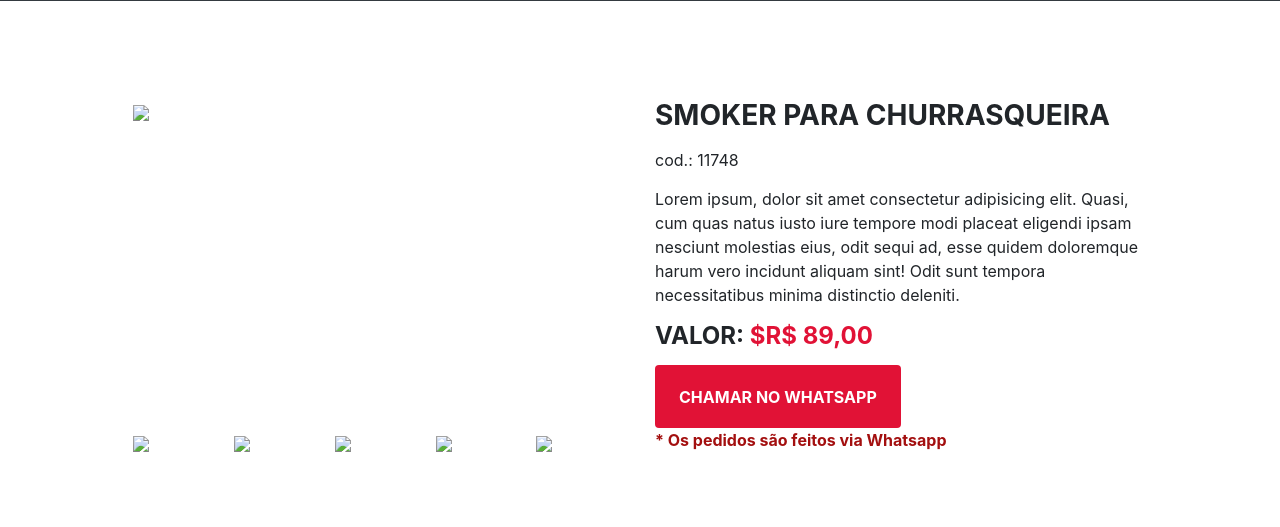
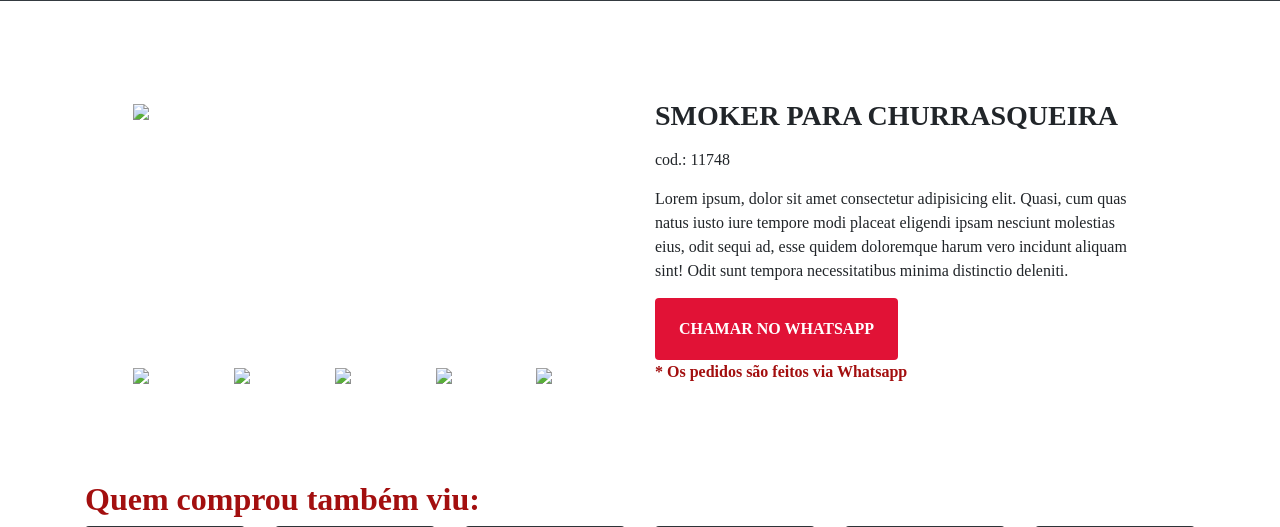
Before and after one commit to GabrielCoelho/donnovo-web, a PHP site: page /produto.html in a window 1280 px wide. Shown: the part 331-858 px from the top of the page. Run offline with PHP 8.4, Linux system fonts and the light colour scheme; some libraries are stand-ins or nearby versions; some web fonts are replaced.

Commit message:
Adicionada a fonte e retirado o valor

```diff
--- a/assets/css/app.css
+++ b/assets/css/app.css
@@ -1,3 +1,7 @@
+body{
+	font-family: "MochaMattariW01-Regular";
+}
+
 .donnovo_nome{
     color: #FFF !important;
 }
--- a/contato.html
+++ b/contato.html
@@ -12,6 +12,8 @@
     <title>Don Novo</title>
     <meta name="description" content="">
     <meta name="viewport" content="width=device-width, initial-scale=1">
+    <!-- MocchaMatari Font -->
+    <link href="//db.onlinewebfonts.com/c/3710eb8fca91ad0613cc0516af488328?family=MochaMattariW01-Regular" rel="stylesheet" type="text/css"/>
     <!-- bootstrap -->
     <link rel="stylesheet" href="assets/css/bootstrap.min.css">
     <link rel="stylesheet" href="assets/css/bootstrap-grid.min.css">
--- a/index.html
+++ b/index.html
@@ -12,6 +12,8 @@
     <title>Don Novo</title>
     <meta name="description" content="">
     <meta name="viewport" content="width=device-width, initial-scale=1">
+    <!-- MocchaMatari Font -->
+    <link href="//db.onlinewebfonts.com/c/3710eb8fca91ad0613cc0516af488328?family=MochaMattariW01-Regular" rel="stylesheet" type="text/css"/>
     <!-- bootstrap -->
     <link rel="stylesheet" href="assets/css/bootstrap.min.css">
     <link rel="stylesheet" href="assets/css/bootstrap-grid.min.css">
--- a/loja.html
+++ b/loja.html
@@ -12,6 +12,8 @@
     <title>Don Novo</title>
     <meta name="description" content="">
     <meta name="viewport" content="width=device-width, initial-scale=1">
+    <!-- MocchaMatari Font -->
+    <link href="//db.onlinewebfonts.com/c/3710eb8fca91ad0613cc0516af488328?family=MochaMattariW01-Regular" rel="stylesheet" type="text/css"/>
     <!-- bootstrap -->
     <link rel="stylesheet" href="assets/css/bootstrap.min.css">
     <link rel="stylesheet" href="assets/css/bootstrap-grid.min.css">
--- a/produto.html
+++ b/produto.html
@@ -12,6 +12,8 @@
     <title>Don Novo</title>
     <meta name="description" content="">
     <meta name="viewport" content="width=device-width, initial-scale=1">
+    <!-- MocchaMatari Font -->
+    <link href="//db.onlinewebfonts.com/c/3710eb8fca91ad0613cc0516af488328?family=MochaMattariW01-Regular" rel="stylesheet" type="text/css"/>
     <!-- bootstrap -->
     <link rel="stylesheet" href="assets/css/bootstrap.min.css">
     <link rel="stylesheet" href="assets/css/bootstrap-grid.min.css">
@@ -94,7 +96,7 @@
                             Quasi, cum quas natus iusto iure tempore modi placeat eligendi ipsam nesciunt molestias
                             eius, odit sequi ad, esse quidem doloremque harum vero incidunt aliquam sint! Odit
                             sunt tempora necessitatibus minima distinctio deleniti.</p>
-                        <h4 class="price">Valor: <span>$R$ 89,00</span></h4>
+                        <!-- <h4 class="price">Valor: <span></span></h4> -->
                         <!-- <p class="vote"><strong>91%</strong> que compraram, aprovaram o produto</p> -->
                         <div class="action">
                             <button class="add-to-cart btn btn-default" type="button">Chamar no Whatsapp</button>
--- a/sobre.html
+++ b/sobre.html
@@ -12,6 +12,8 @@
     <title>Don Novo</title>
     <meta name="description" content="">
     <meta name="viewport" content="width=device-width, initial-scale=1">
+    <!-- MocchaMatari Font -->
+    <link href="//db.onlinewebfonts.com/c/3710eb8fca91ad0613cc0516af488328?family=MochaMattariW01-Regular" rel="stylesheet" type="text/css"/>
     <!-- bootstrap -->
     <link rel="stylesheet" href="assets/css/bootstrap.min.css">
     <link rel="stylesheet" href="assets/css/bootstrap-grid.min.css">
```
